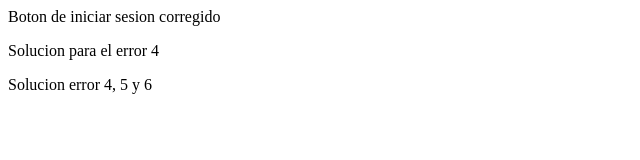
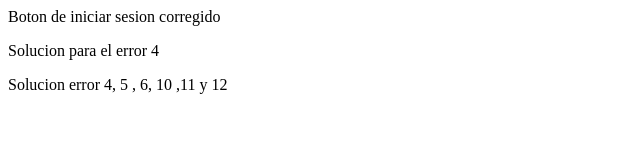
Before and after one commit to martirami05/ProyectoA, a plain HTML site: page index.html in a window 1280 px wide. Shown: the full height of the page, 0-640 px from the left. Drawn offline with Linux system fonts and the light colour scheme.

Commit message:
Fixes #11 and Closes #12

```diff
--- a/index.html
+++ b/index.html
@@ -1,3 +1,3 @@
 <p>Boton de iniciar sesion corregido</p>
 <p>Solucion para el error 4</p>
-<p>Solucion error 4, 5 y 6</p>
+<p>Solucion error 4, 5 , 6, 10 ,11 y 12</p>
```
